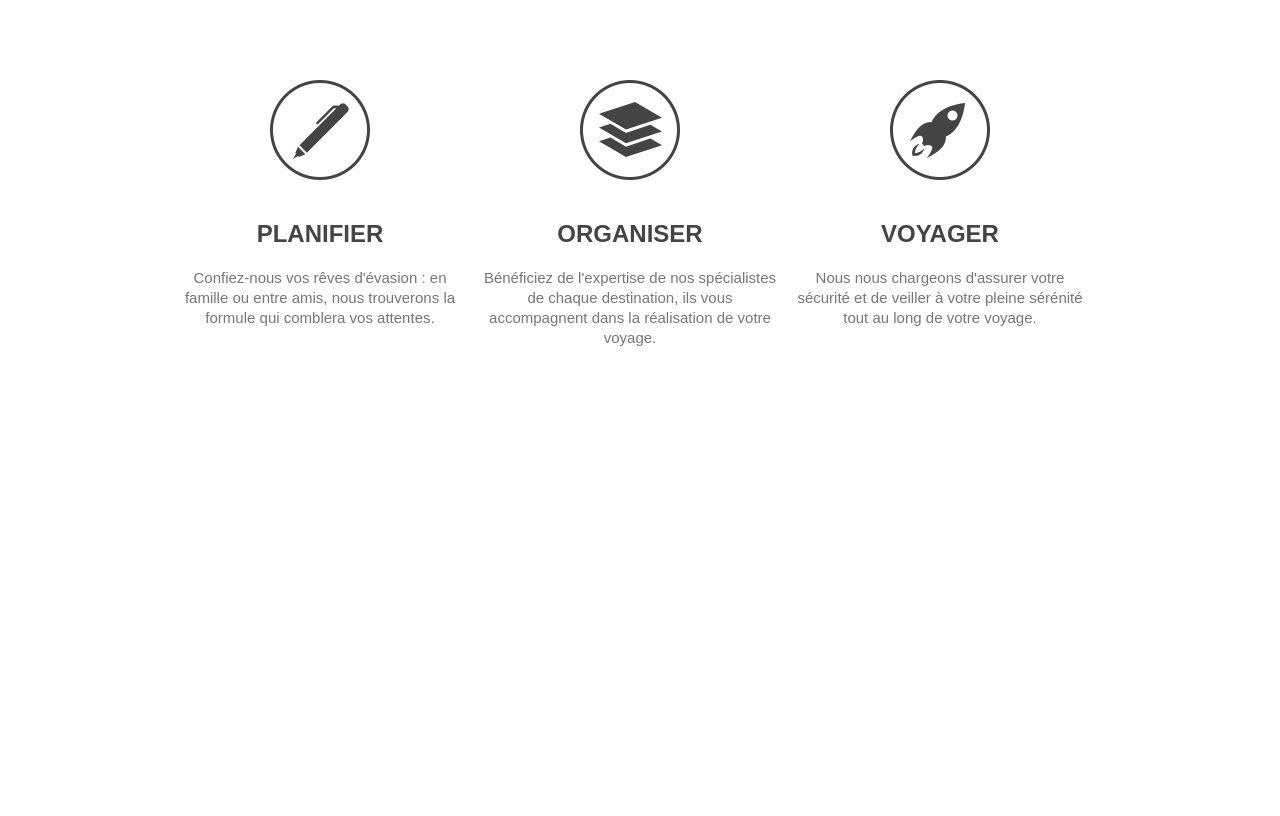
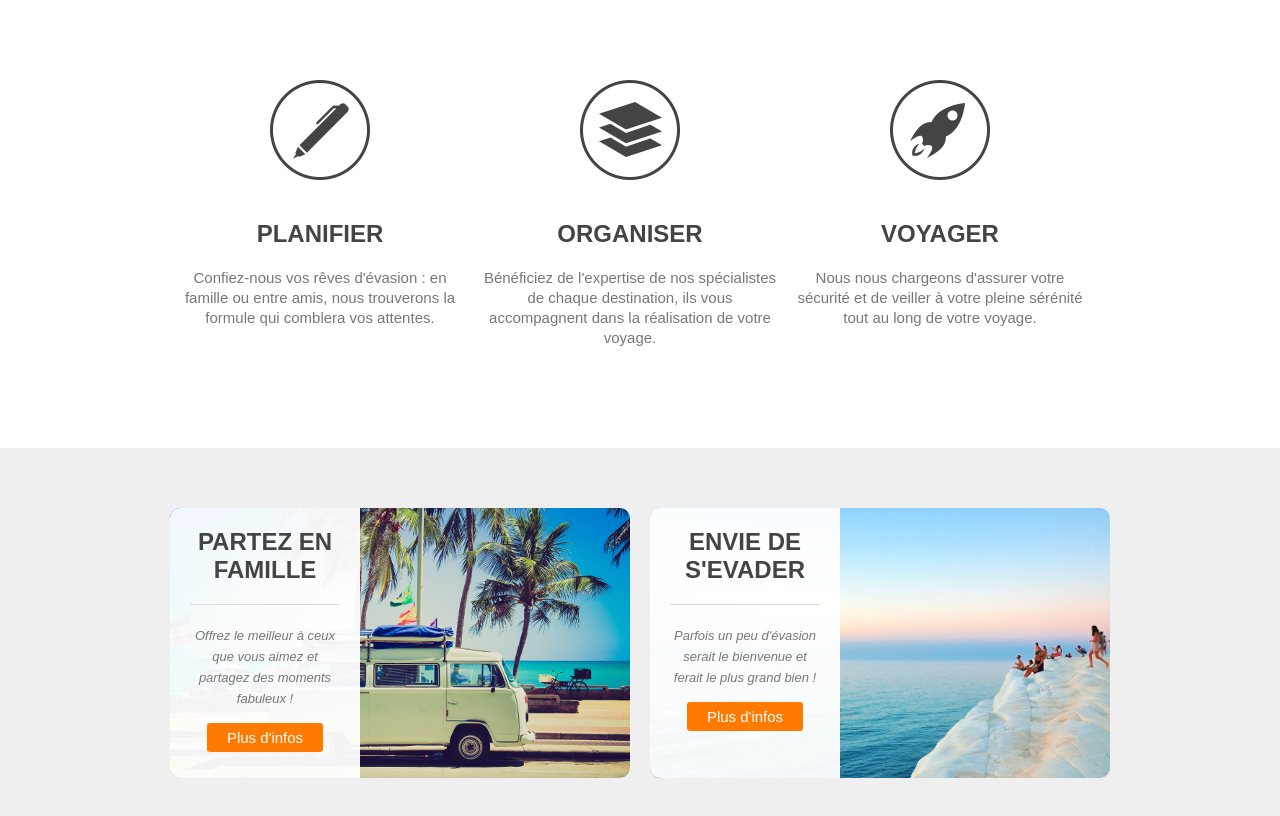
Before and after one commit to Zaisuru/JohnTaieb_Learn, a plain HTML site: page index.html in a window 1280 px wide. Shown: the part 700-1516 px from the top of the page. Before the commit the page ends 1068 px from the top, so only its background shows below. Drawn offline with Linux system fonts and the light colour scheme.

Commit message:
Projet : Partie Possibilities

```diff
--- a/index.html
+++ b/index.html
@@ -47,17 +47,38 @@
                 <h4>Voyager</h4>
                 <p>Nous nous chargeons d'assurer votre sécurité et de veiller à votre pleine sérénité tout au long de votre voyage.</p>
             </li>
+            <div class="clear">
+            </div>
         </ul>
 
     </div>
 </section>
 
 <section id="possibilities">
-    <div class="wrapper"></div>
+    <div class="wrapper">
+        <article style="background-image: url('image/article-image-1.jpg')">
+            <div class="overlay">
+                <h4>Partez en famille</h4>
+                <p><small>Offrez le meilleur à ceux que vous aimez et partagez des moments fabuleux !</small></p>
+                <a href="#" class="button-2">Plus d'infos</a>
+            </div>
+        </article>
+
+        <article style="background-image: url('image/article-image-2.jpg')">
+            <div class="overlay">
+                <h4>Envie de s'evader</h4>
+                <p><small>Parfois un peu d'évasion serait le bienvenue et ferait le plus grand bien !</small></p>
+                <a href="#" class="button-2">Plus d'infos</a>
+            </div>
+        </article>
+
+        <div class="clear"></div>
+    </div>
 </section>
 
 <section id="contact">
-    <div class="wrapper"></div>
+    <div class="wrapper">
+    </div>
 </section>
 
 <footer></footer>
--- a/style.css
+++ b/style.css
@@ -39,7 +39,13 @@ a{
 .orange{
     color: #ff7a00;
 }
-
+.clear{
+    clear: both;
+}
+small{
+    font-size: 13px;
+    font-style: italic;
+}
 /* HEADER */
 
 header{
@@ -127,3 +133,49 @@ header nav ul li a{
 #step-3{
     background: url("image/steps-icon-3.png") no-repeat top center;
 }
+
+/* POSSIBILITES */
+
+#possibilities{
+    background-color: #efefef;
+    padding:60px 0;
+}
+#possibilities article{
+    width: 460px;
+    height: 270px;
+    float: left;
+    border-radius: 10px;
+}
+#possibilities article:first-child{
+    margin-right: 20px;
+}
+.overlay{
+    background: rgba(255,255,255, 0.95);
+    height: 100%;
+    width: 190px;
+    padding: 20px;
+    border-radius: 10px 0 0 10px;
+    text-align: center;
+    box-sizing: border-box;
+}
+article h4{
+    border-bottom: 1px solid #ddd;
+    padding-bottom: 20px;
+    text-transform: uppercase;
+    margin-bottom: 20px;
+    text-align: center;
+}
+#possibilities p{
+    text-align: center;
+    margin-bottom: 20px;
+}
+.button-2{
+    color: #fff;
+    background-color: #ff7a00;
+    padding:  6px 20px;
+    border-radius: 3px;
+}
+.button-2:hover{
+     color: #fff;
+     background-color: #02b8dd;
+ }
```
